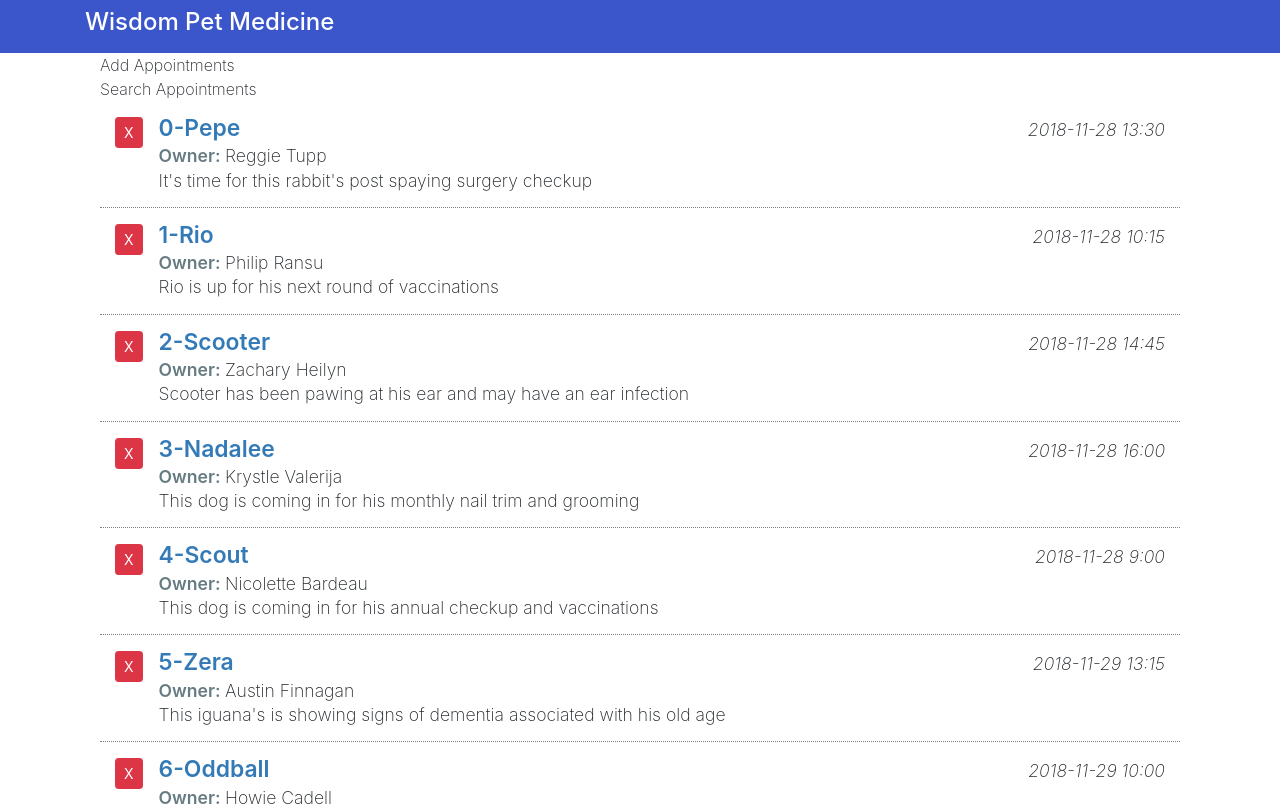
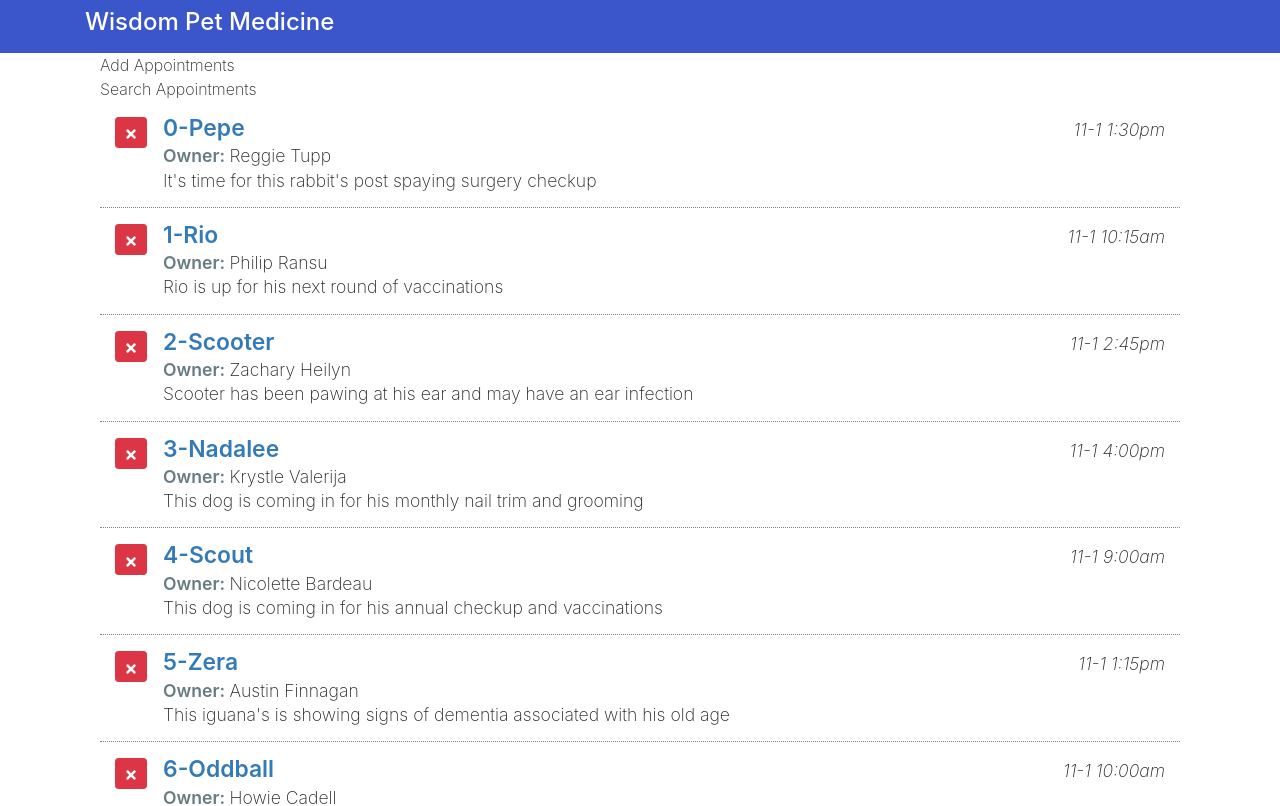
Before and after one commit to kwarodom/learnreactinterface, a React (Create React App) app: page / in a window 1280 px wide. Shown: the top 806 px of the page. Built offline with nearby package versions, Linux system fonts and the light colour scheme.

Commit message:
2.7 Using third-party components

```diff
--- a/src/components/ListAppointments.js
+++ b/src/components/ListAppointments.js
@@ -1,4 +1,6 @@
 import React, { Component } from 'react';
+import { FaTimes } from "react-icons/fa";
+import Moment from 'react-moment';
 
 class ListAppointments extends Component {
   render() {
@@ -7,13 +9,21 @@ class ListAppointments extends Component {
         {this.props.appointments.map(item => (
           <div className="pet-item col media py-3" key={item.aptId}>
             <div className="mr-3">
-              <button className="pet-delete btn btn-sm btn-danger">X</button>
+              <button className="pet-delete btn btn-sm btn-danger">
+                <FaTimes />
+              </button>
             </div>
 
             <div className="pet-info media-body">
               <div className="pet-head d-flex">
         <span className="pet-name">{item.aptId}-{item.petName}</span>
-                <span className="apt-date ml-auto">{item.aptDate}</span>
+                <span className="apt-date ml-auto">
+                    <Moment
+                        date={item.aptDate}
+                        parse="YYYY-MM-dd hh:mm"
+                        format="MM-D h:mma"
+                    />
+                </span>
               </div>
 
               <div className="owner-name">
```
